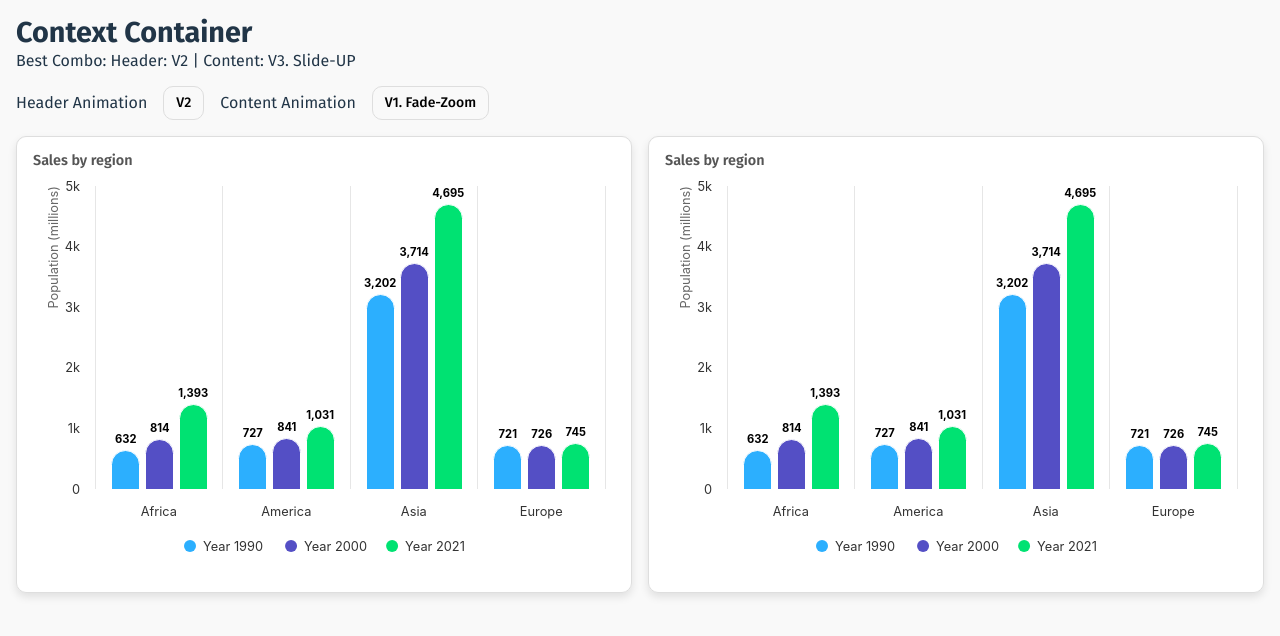
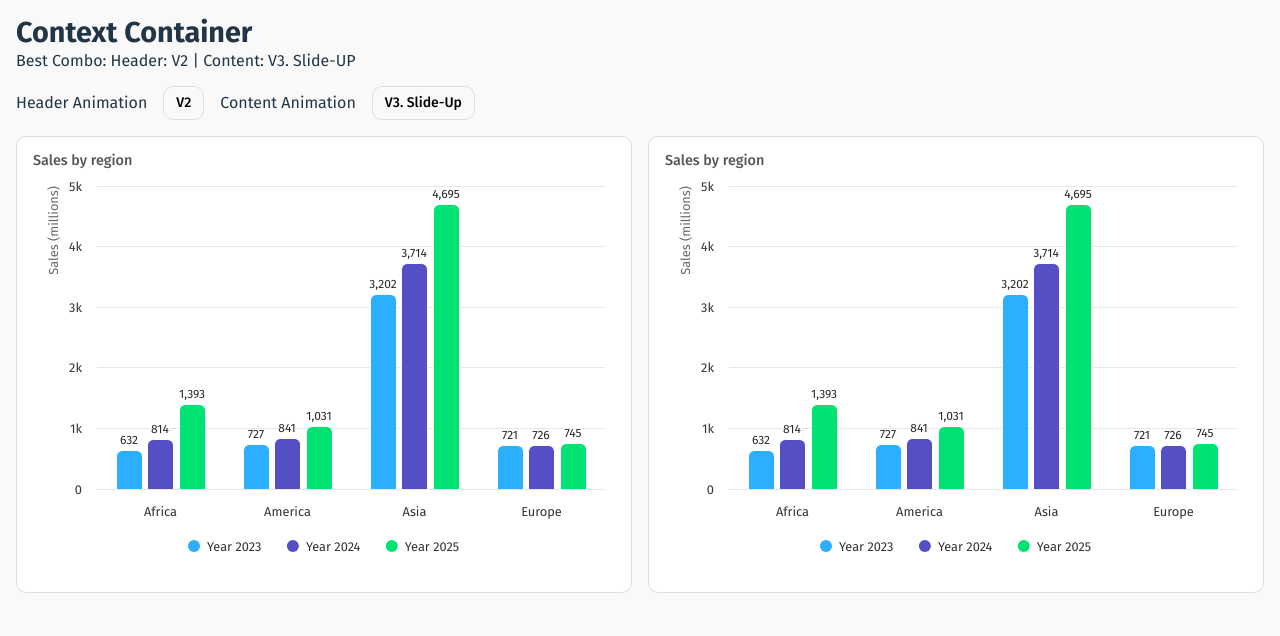
Before and after one commit to saiful-islam-qp/react-play, a React (Vite) app: page / in a window 1280 px wide. Shown: the top 636 px of the page. Built offline with nearby package versions, Linux system fonts and the light colour scheme.

Commit message:
Context card component's multi level support infra added

```diff
--- a/src/App.tsx
+++ b/src/App.tsx
@@ -10,7 +10,13 @@ function App() {
   const [selectedHeaderAnimation, setSelectedHeaderAnimation] =
     useState<IOption>({ id: "v2", name: "V2" });
   const [selectedContentAnimation, setSelectedContentAnimation] =
-    useState<IOption>({ id: "fade-zoom", name: "V1. Fade-Zoom" });
+    useState<IOption>({ id: "v2", name: "V3. Slide-Up" });
+  const [isOpen, setIsOpen] = useState(false);
+
+  const openHandler = () => {
+    setIsOpen((prev) => !prev);
+  };
+
   return (
     <>
       <div className="mb-4">
@@ -26,19 +32,23 @@ function App() {
       <div className="flex wrap gap-4">
         <div className="flex-1">
           <CardContainer
-            MainNode={SalesCard}
-            DetailsNode={SalesDetails}
             selectedContentAnimation={selectedContentAnimation.id as string}
             selectedHeaderAnimation={selectedHeaderAnimation.id as string}
-          />
+            isOpen={isOpen}
+            setIsOpen={openHandler}
+          >
+            {isOpen ? <SalesDetails /> : <SalesCard handler={openHandler} />}
+          </CardContainer>
         </div>
         <div className="flex-1">
           <CardContainer
-            MainNode={SalesCard}
-            DetailsNode={SalesDetails}
             selectedContentAnimation={selectedContentAnimation.id as string}
             selectedHeaderAnimation={selectedHeaderAnimation.id as string}
-          />
+            isOpen={isOpen}
+            setIsOpen={openHandler}
+          >
+            {isOpen ? <SalesDetails /> : <SalesCard handler={openHandler} />}
+          </CardContainer>
         </div>
       </div>
     </>
--- a/src/components/CardContainer.module.css
+++ b/src/components/CardContainer.module.css
@@ -6,7 +6,7 @@
   position: relative;
   border-radius: var(--border-radius);
   overflow: hidden;
-  box-shadow: var(--box-shadow);
+  /* box-shadow: var(--box-shadow); */
   border: 1px solid var(--border-color);
   position: relative;
 }
--- a/src/components/CardContainer.tsx
+++ b/src/components/CardContainer.tsx
@@ -1,23 +1,26 @@
-import React, { useState, useEffect, type ComponentType } from "react";
+import React, { useState, useEffect } from "react";
 import { SwitchTransition, CSSTransition } from "react-transition-group";
 import { FontAwesomeIcon } from "@fortawesome/react-fontawesome";
 import { faChevronCircleLeft } from "@fortawesome/free-solid-svg-icons";
 import styles from "./CardContainer.module.css";
 
 interface Props {
-  MainNode: ComponentType<Record<string, unknown>>;
-  DetailsNode: ComponentType<Record<string, unknown>>;
   selectedContentAnimation?: string;
   selectedHeaderAnimation?: string;
+  children?: React.ReactNode;
+  isOpen?: boolean;
+  setIsOpen?: () => void;
+  titles?: string[];
 }
 
 export const CardContainer: React.FC<Props> = ({
-  MainNode,
-  DetailsNode,
   selectedContentAnimation = "fade-zoom",
   selectedHeaderAnimation = "v2",
+  isOpen = false,
+  setIsOpen,
+  children,
+  titles = [],
 }) => {
-  const [state, setState] = React.useState(true);
   const [classNames, setClassNames] = useState(
     `${selectedContentAnimation}-view-in`
   );
@@ -66,7 +69,7 @@ export const CardContainer: React.FC<Props> = ({
     <div className={styles.main}>
       <SwitchTransition mode="out-in">
         <CSSTransition
-          key={!state ? "header-visible" : "header-hidden"}
+          key={isOpen ? "header-visible" : "header-hidden"}
           nodeRef={headerRef}
           addEndListener={(done) => {
             if (nodeRef.current) {
@@ -79,28 +82,31 @@ export const CardContainer: React.FC<Props> = ({
           <div
             ref={headerRef}
             className={styles.headerContainer}
-            style={{ padding: !state ? "8px 16px" : "0px" }}
+            style={{ padding: isOpen ? "8px 16px" : "0px" }}
           >
-            {!state ? (
+            {isOpen ? (
               <div className="flex items-center gap-4">
                 <FontAwesomeIcon
                   icon={faChevronCircleLeft}
                   size="lg"
-                  onClick={() => setState((s) => !s)}
+                  onClick={setIsOpen}
                   style={{ width: "20px", height: "20px", cursor: "pointer" }}
                 />
-
-                <h4>Sales by region</h4>
-                <h4>Asia 2021</h4>
+                <div>
+                  {titles.map((title) => (
+                    <span key={title} className="m-0">
+                      {title}
+                    </span>
+                  ))}
+                </div>
               </div>
             ) : null}
           </div>
         </CSSTransition>
       </SwitchTransition>
-
       <SwitchTransition mode="out-in">
         <CSSTransition
-          key={state ? "card" : "details"}
+          key={isOpen ? "details" : "card"}
           nodeRef={nodeRef}
           classNames={classNames}
           addEndListener={(done) => {
@@ -116,14 +122,10 @@ export const CardContainer: React.FC<Props> = ({
             ref={nodeRef}
             className={styles.container}
             style={{
-              padding: !state ? "40px 16px 16px 40px" : "0px",
+              padding: isOpen ? "40px 16px 16px 40px" : "0px",
             }}
           >
-            {state ? (
-              <MainNode handler={() => setState((s) => !s)} />
-            ) : (
-              <DetailsNode handler={() => setState((s) => !s)} />
-            )}
+            {children}
           </div>
         </CSSTransition>
       </SwitchTransition>
--- a/src/components/charts/MyChart.tsx
+++ b/src/components/charts/ColumnChart.tsx
@@ -1,14 +1,16 @@
-import Highcharts from "highcharts";
+import Highcharts, { color } from "highcharts";
 import HighchartsReact from "highcharts-react-official";
 
 interface Props {
   handler?: () => void;
 }
 
-function MyChartComponent({ handler }: Props) {
+export function ColumnChart({ handler }: Props) {
   const options = {
     chart: {
       type: "column",
+      style: { fontFamily: "Fira Sans, sans-serif" },
+      backgroundColor: "transparent",
     },
     title: null,
     xAxis: {
@@ -16,30 +18,35 @@ function MyChartComponent({ handler }: Props) {
       title: {
         text: null,
       },
-      gridLineWidth: 1,
+      gridLineWidth: 0,
       lineWidth: 0,
     },
     yAxis: {
       min: 0,
       title: {
-        text: "Population (millions)",
+        text: "Sales (millions)",
         align: "high",
       },
       labels: {
         overflow: "justify",
       },
-      gridLineWidth: 0,
+      gridLineWidth: 1,
     },
     tooltip: {
       valueSuffix: " millions",
     },
     plotOptions: {
       column: {
-        borderRadius: "50%",
+        borderRadius: 6,
         dataLabels: {
           enabled: true,
+          style: {
+            fontSize: "12px",
+            color: color("#282828ff").get(),
+            fontWeight: "400",
+          },
         },
-        groupPadding: 0.1,
+        groupPadding: 0.125,
       },
       series: {
         cursor: "pointer",
@@ -52,31 +59,20 @@ function MyChartComponent({ handler }: Props) {
         },
       },
     },
-    // legend: {
-    //   layout: "horizontal",
-    //   align: "center",
-    //   verticalAlign: "bottom",
-    //   x: 0,
-    //   y: 40,
-    //   floating: true,
-    //   borderWidth: 1,
-    //   backgroundColor: "var(--highcharts-background-color, #ffffff)",
-    //   shadow: true,
-    // },
     credits: {
       enabled: false,
     },
     series: [
       {
-        name: "Year 1990",
+        name: "Year 2023",
         data: [632, 727, 3202, 721],
       },
       {
-        name: "Year 2000",
+        name: "Year 2024",
         data: [814, 841, 3714, 726],
       },
       {
-        name: "Year 2021",
+        name: "Year 2025",
         data: [1393, 1031, 4695, 745],
       },
     ],
@@ -88,5 +84,3 @@ function MyChartComponent({ handler }: Props) {
     </div>
   );
 }
-
-export default MyChartComponent;
--- /dev/null
+++ b/src/components/charts/DonutChart.tsx
@@ -0,0 +1,105 @@
+import Highcharts, { color } from "highcharts";
+import HighchartsReact from "highcharts-react-official";
+
+interface Props {
+  handler?: () => void;
+}
+
+export function DonutChart({ handler }: Props) {
+  const options = {
+    chart: {
+      type: "pie",
+      style: {
+        fontFamily: "Fira Sans, sans-serif",
+        backgroundColor: "transparent",
+      },
+    },
+    accessibility: {
+      point: {
+        valueSuffix: "%",
+      },
+    },
+    title: null,
+    tooltip: {
+      pointFormat: "{series.name}: <b>{point.percentage:.0f}%</b>",
+    },
+    legend: {
+      enabled: true,
+    },
+    credits: {
+      enabled: false,
+    },
+    plotOptions: {
+      series: {
+        allowPointSelect: true,
+        cursor: "pointer",
+        borderRadius: 4,
+        dataLabels: [
+          {
+            enabled: true,
+            distance: 10,
+            format: "{point.name}",
+            style: {
+              fontSize: "0.9em",
+              fontWeight: "400",
+              color: color("#100f0fff").get(),
+            },
+          },
+          {
+            enabled: true,
+            distance: -20,
+            format: "{point.percentage:.0f}%",
+            style: {
+              fontSize: "0.9em",
+              fontWeight: "400",
+              color: color("#fff").get(),
+            },
+          },
+        ],
+        point: {
+          events: {
+            click: function () {
+              handler && handler();
+            },
+          },
+        },
+        showInLegend: true,
+      },
+    },
+    series: [
+      {
+        name: "Country share",
+        colorByPoint: true,
+        innerSize: "75%",
+        data: [
+          {
+            name: "Japan",
+            y: 23.9,
+          },
+          {
+            name: "India",
+            y: 12.6,
+          },
+          {
+            name: "China",
+            y: 37.0,
+          },
+          {
+            name: "Bangladesh",
+            y: 5.1,
+          },
+          {
+            name: "South Korea",
+            y: 30.4,
+          },
+        ],
+      },
+    ],
+  };
+
+  return (
+    <div>
+      <HighchartsReact highcharts={Highcharts} options={options} />
+    </div>
+  );
+}
--- /dev/null
+++ b/src/components/charts/LineChart.tsx
@@ -0,0 +1,110 @@
+import React from "react";
+import Highcharts, { color } from "highcharts";
+import HighchartsReact from "highcharts-react-official";
+
+interface Props {}
+
+export const LineChart: React.FC<Props> = ({}) => {
+  const options = {
+    chart: {
+      type: "spline",
+      style: {
+        fontFamily: "Fira Sans, sans-serif",
+        backgroundColor: "transparent",
+      },
+    },
+    title: null,
+    xAxis: {
+      categories: [
+        "Jan",
+        "Feb",
+        "Mar",
+        "Apr",
+        "May",
+        "Jun",
+        "Jul",
+        "Aug",
+        "Sep",
+        "Oct",
+        "Nov",
+        "Dec",
+      ],
+      accessibility: {
+        description: "Months of the year",
+      },
+    },
+    yAxis: {
+      title: {
+        text: "Amount",
+      },
+      labels: {
+        format: "${value}M",
+      },
+    },
+    tooltip: {
+      crosshairs: true,
+      shared: true,
+    },
+    plotOptions: {
+      spline: {
+        marker: {
+          radius: 4,
+          lineColor: "#666666",
+          lineWidth: 1,
+        },
+      },
+    },
+    series: [
+      {
+        name: "EV",
+        data: [
+          115.2, 115.7, 116.7, 115.9, 114.2, 114.4, 115.0, 116.4, 113.8, 115.5,
+          114.1, 115.6,
+        ],
+      },
+      {
+        name: "FMCG",
+        data: [
+          102.4, 103.2, 104.0, 103.8, 104.3, 105.1, 104.8, 105.6, 106.0, 105.4,
+          104.9, 106.2,
+        ],
+      },
+      {
+        name: "Crude Oil",
+        data: [
+          89.5, 91.2, 90.7, 88.9, 87.5, 89.1, 90.3, 92.8, 91.4, 90.1, 89.6,
+          90.9,
+        ],
+      },
+      {
+        name: "Electronics",
+        data: [
+          125.3, 124.7, 126.0, 127.5, 126.2, 125.8, 126.9, 127.3, 126.6, 128.0,
+          127.1, 128.5,
+        ],
+      },
+      {
+        name: "Pharmaceuticals",
+        data: [
+          97.8, 98.2, 98.6, 99.0, 98.9, 99.4, 100.1, 100.7, 101.0, 100.5, 99.8,
+          101.3,
+        ],
+      },
+      {
+        name: "Automobiles",
+        data: [
+          132.1, 133.4, 134.2, 133.8, 132.9, 134.1, 135.0, 136.5, 135.8, 134.7,
+          135.3, 136.1,
+        ],
+      },
+    ],
+    credits: {
+      enabled: false,
+    },
+  };
+  return (
+    <div>
+      <HighchartsReact highcharts={Highcharts} options={options} />
+    </div>
+  );
+};
--- /dev/null
+++ b/src/components/sales-card/Sales2Details.tsx
@@ -0,0 +1,16 @@
+import React from "react";
+import styles from "./SalesCard.module.css";
+import { LineChart } from "../charts/LineChart";
+
+interface Props {}
+
+export const Sale2Details: React.FC<Props> = ({}) => {
+  return (
+    <div className={`${styles.container} ${styles.bgGray}`}>
+      <h2 className={styles.title}>Sales trend by category</h2>
+      <div className={styles.content}>
+        <LineChart />
+      </div>
+    </div>
+  );
+};
--- a/src/components/sales-card/SalesCard.module.css
+++ b/src/components/sales-card/SalesCard.module.css
@@ -3,13 +3,12 @@
   background-color: #fff;
   overflow: hidden;
   border-radius: var(--border-radius);
-  /* box-shadow: var(--box-shadow); */
 }
 
 .title {
   color: #555;
   font-size: 0.9em;
-  font-weight: 600;
+  font-weight: 500;
   line-height: 1.1;
   margin: 0 0 8px 0;
 }
@@ -20,5 +19,5 @@
 }
 
 .bgGray {
-  background-color: var(--secondary-bg-color);
+  background-color: #f5f5f5;
 }
--- a/src/components/sales-card/SalesCard.tsx
+++ b/src/components/sales-card/SalesCard.tsx
@@ -1,6 +1,6 @@
 import React from "react";
 import styles from "./SalesCard.module.css";
-import MyChartComponent from "../charts/MyChart";
+import { ColumnChart } from "../charts/ColumnChart";
 
 interface Props {
   handler?: () => void;
@@ -11,7 +11,7 @@ export const SalesCard: React.FC<Props> = ({ handler }) => {
     <div className={`${styles.container}`}>
       <h2 className={styles.title}>Sales by region</h2>
       <div className={styles.content}>
-        <MyChartComponent handler={handler} />
+        <ColumnChart handler={handler} />
       </div>
     </div>
   );
--- a/src/components/sales-card/SalesDetails.tsx
+++ b/src/components/sales-card/SalesDetails.tsx
@@ -1,69 +1,32 @@
-import React from "react";
+import React, { useState } from "react";
 import styles from "./SalesCard.module.css";
+import { CardContainer } from "../CardContainer";
+
+import { Sale2Details } from "./Sales2Details";
+import { DonutChart } from "../charts/DonutChart";
 
 interface Props {
   handler?: () => void;
 }
 
 export const SalesDetails: React.FC<Props> = () => {
+  const [isOpen, setIsOpen] = useState(false);
+  const openHandler = () => {
+    setIsOpen((prev: boolean) => !prev);
+  };
+
   return (
-    <div className={`${styles.container} ${styles.bgGray}`}>
-      <div className="flex items-center" style={{ position: "relative" }}>
-        <h2 className={styles.title}>Sales Details Breakdown</h2>
-      </div>
-      <div className={styles.content}>
-        <h4 style={{ margin: "4 0" }}>Heading</h4>
-        <p>
-          Lorem ipsum dolor sit amet consectetur adipisicing elit. Quibusdam vel
-          molestias omnis doloremque dolorum minus nemo facilis asperiores
-          voluptatum animi?
-        </p>
-        <table style={{ width: "100%", marginTop: "24px" }}>
-          <caption>Front-end web developer course 2021</caption>
-          <thead>
-            <tr>
-              <th scope="col">Person</th>
-              <th scope="col">Most interest in</th>
-              <th scope="col">Age</th>
-            </tr>
-          </thead>
-          <tbody>
-            <tr>
-              <th scope="row">Chris</th>
-              <td>HTML tables</td>
-              <td>22</td>
-            </tr>
-            <tr>
-              <th scope="row">Dennis</th>
-              <td>Web accessibility</td>
-              <td>45</td>
-            </tr>
-            <tr>
-              <th scope="row">Sarah</th>
-              <td>JavaScript frameworks</td>
-              <td>29</td>
-            </tr>
-            <tr>
-              <th scope="row">Karen</th>
-              <td>Web performance</td>
-              <td>36</td>
-            </tr>
-          </tbody>
-          <tfoot>
-            <tr>
-              <th scope="row" colSpan={2}>
-                Average age
-              </th>
-              <td>33</td>
-            </tr>
-          </tfoot>
-        </table>
-        <div style={{ minHeight: "100px" }}>
-          Lorem ipsum dolor sit amet, consectetur adipisicing elit. Voluptatibus
-          doloribus est blanditiis sed fugiat, ducimus dolores recusandae vitae
-          cupiditate nisi!
+    <CardContainer isOpen={isOpen} setIsOpen={openHandler}>
+      {isOpen ? (
+        <Sale2Details />
+      ) : (
+        <div className={`${styles.container} ${styles.bgGray}`}>
+          <h2 className={styles.title}>Sales by country</h2>
+          <div className={styles.content}>
+            <DonutChart handler={openHandler} />
+          </div>
         </div>
-      </div>
-    </div>
+      )}
+    </CardContainer>
   );
 };
--- a/src/index.css
+++ b/src/index.css
@@ -100,6 +100,10 @@ button:focus-visible {
   button {
     background-color: #f9f9f9;
   }
+}
+
+.highcharts-background {
+  fill: transparent !important;
 }
 
 .flex {
```
